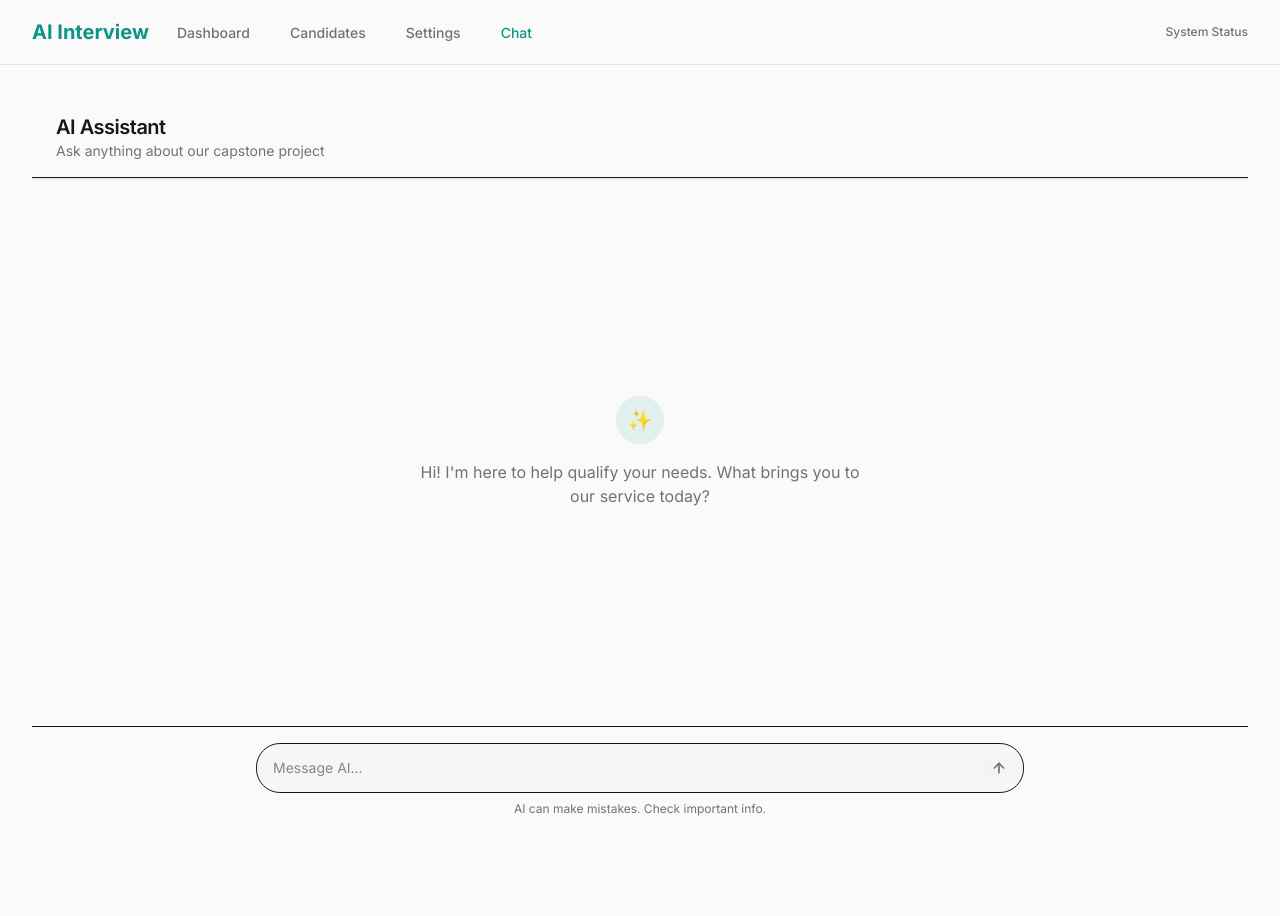
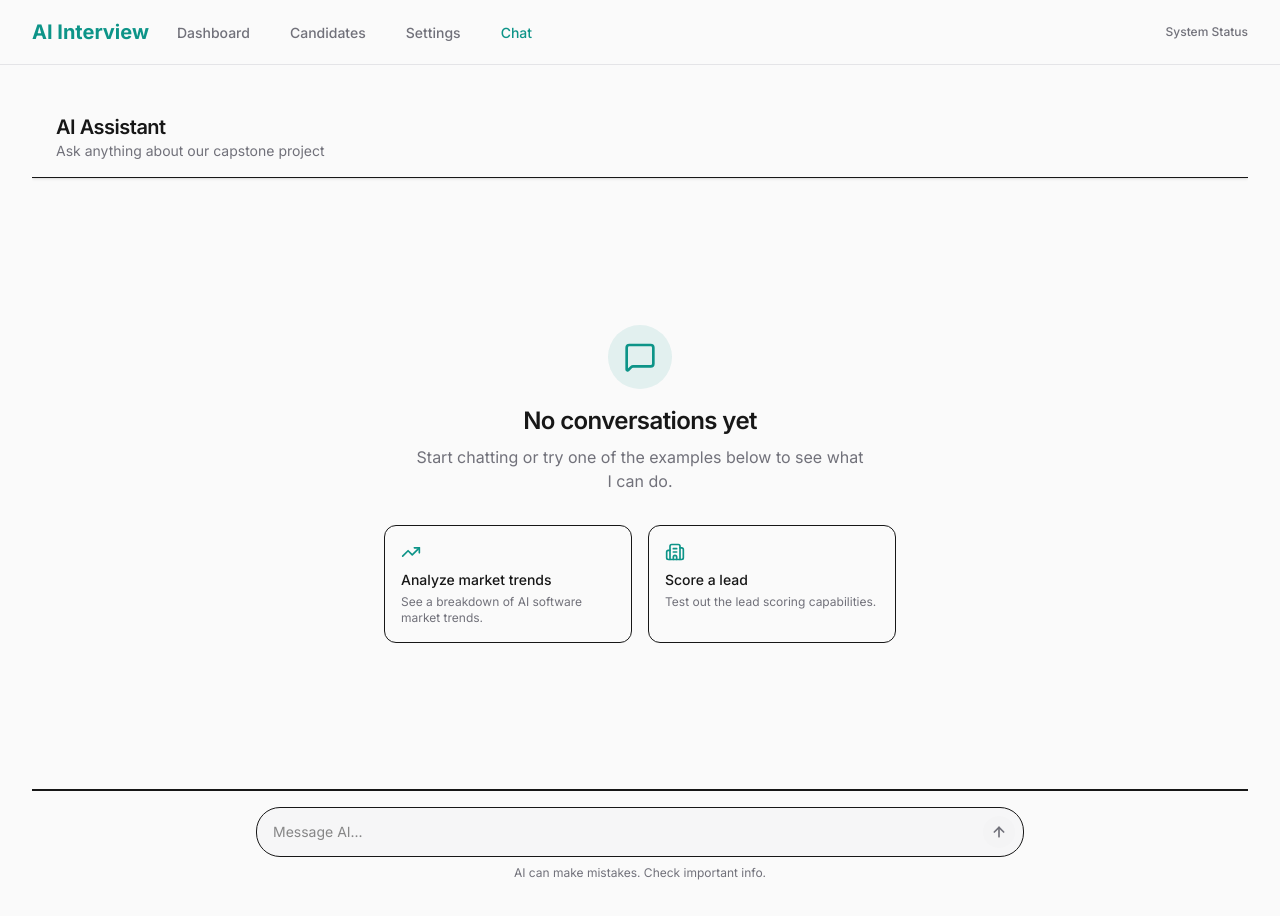
Before and after one commit to gandharr/AI-Dev-Capstone, a Next.js app in the folder capstone-app/: page /chat in a window 1280 px wide. Shown: the top 916 px of the page. Built offline with nearby package versions, Linux system fonts and the light colour scheme.

Commit message:
feat: implement AI chat interface with tool-enabled streaming API and persistent history

```diff
--- a/capstone-app/src/app/api/chat/route.ts
+++ b/capstone-app/src/app/api/chat/route.ts
@@ -25,7 +25,7 @@ export async function POST(req: Request) {
             employeeCount: z.number().describe('The number of employees at the company.'),
             industry: z.string().describe('The industry the company operates in.'),
           }),
-          // @ts-ignore
+          // @ts-expect-error - AI SDK Tool params type mismatch
           execute: async ({ companyName, employeeCount, industry }: { companyName: string; employeeCount: number; industry: string }) => {
             // Simulate API delay
             await new Promise(resolve => setTimeout(resolve, 2000));
@@ -54,7 +54,7 @@ export async function POST(req: Request) {
           parameters: z.object({
             industry: z.string().describe('The industry to analyze (e.g., tech, healthcare, finance)'),
           }),
-          // @ts-ignore
+          // @ts-expect-error - AI SDK Tool params type mismatch
           execute: async ({ industry }: { industry: string }) => {
             // Simulate API delay
             await new Promise(resolve => setTimeout(resolve, 2000));
--- /dev/null
+++ b/capstone-app/src/app/chat/error.tsx
@@ -0,0 +1,53 @@
+'use client'; // Error components must be Client Components
+
+import { useEffect } from 'react';
+import { AlertCircle, RefreshCcw } from 'lucide-react';
+import { motion } from 'framer-motion';
+
+export default function Error({
+  error,
+  reset,
+}: {
+  error: Error & { digest?: string };
+  reset: () => void;
+}) {
+  useEffect(() => {
+    // Log the error to an error reporting service
+    console.error('Chat Route Error:', error);
+  }, [error]);
+
+  return (
+    <div className="flex flex-col items-center justify-center min-h-[100dvh] bg-background text-foreground p-4">
+      <motion.div
+        initial={{ opacity: 0, y: 10, scale: 0.95 }}
+        animate={{ opacity: 1, y: 0, scale: 1 }}
+        transition={{ duration: 0.3, ease: 'easeOut' }}
+        className="max-w-md w-full bg-card border border-border shadow-sm rounded-2xl p-6 text-center space-y-6"
+      >
+        <div className="w-16 h-16 bg-destructive/10 text-destructive rounded-full flex items-center justify-center mx-auto">
+          <AlertCircle size={32} />
+        </div>
+
+        <div className="space-y-2">
+          <h2 className="text-xl font-semibold tracking-tight text-card-foreground">
+            Something went wrong!
+          </h2>
+          <p className="text-sm text-muted-foreground">
+            We encountered an unexpected error while trying to load the chat.
+          </p>
+          <div className="bg-muted p-3 rounded-md text-xs text-left overflow-auto max-h-32 text-muted-foreground mt-4">
+            {error.message || 'Unknown error occurred.'}
+          </div>
+        </div>
+
+        <button
+          onClick={() => reset()}
+          className="w-full flex items-center justify-center space-x-2 bg-primary text-primary-foreground hover:bg-primary/90 px-4 py-3 rounded-lg font-medium transition-colors"
+        >
+          <RefreshCcw size={16} />
+          <span>Try again</span>
+        </button>
+      </motion.div>
+    </div>
+  );
+}
--- a/capstone-app/src/components/chat/Chat.tsx
+++ b/capstone-app/src/components/chat/Chat.tsx
@@ -6,13 +6,13 @@ import { useEffect, useState } from 'react';
 import { MessageList } from './MessageList';
 import { ChatInput } from './ChatInput';
 import { useAutoScroll } from '@/hooks/use-auto-scroll';
-import { ArrowDown } from 'lucide-react';
+import { ArrowDown, MessageSquare, TrendingUp, Building2 } from 'lucide-react';
 import { motion, AnimatePresence } from 'framer-motion';
 
 const CHAT_STORAGE_KEY = 'capstone_chat_messages';
 
 export function Chat() {
-  const { messages, setMessages, sendMessage, status, stop, error } = useChat({
+  const { messages, setMessages, sendMessage, status, stop, error, reload } = useChat({
     transport: new DefaultChatTransport({ api: '/api/chat' }),
     // We handle errors gracefully
     onError: (err) => {
@@ -32,6 +32,12 @@ export function Chat() {
     if (input.trim() && !isLoading) {
       sendMessage({ parts: [{ type: 'text', text: input }], role: 'user' });
       setInput('');
+    }
+  };
+
+  const handleSuggestionClick = (suggestion: string) => {
+    if (!isLoading) {
+      sendMessage({ parts: [{ type: 'text', text: suggestion }], role: 'user' });
     }
   };
 
@@ -71,9 +77,9 @@ export function Chat() {
   }
 
   return (
-    <div className="flex flex-col h-[calc(100vh-4rem)] bg-background">
+    <div className="flex flex-col h-[100dvh] bg-background overscroll-none">
       {/* Header */}
-      <div className="border-b px-6 py-4 flex items-center justify-between bg-card text-card-foreground shadow-sm">
+      <div className="border-b px-6 py-4 flex items-center justify-between bg-card text-card-foreground shadow-sm z-10 relative">
         <div>
           <h1 className="text-xl font-semibold tracking-tight">AI Assistant</h1>
           <p className="text-sm text-muted-foreground">Ask anything about our capstone project</p>
@@ -87,25 +93,45 @@ export function Chat() {
       >
         <div className="max-w-3xl mx-auto w-full flex flex-col h-full">
           {messages.length === 0 ? (
-            <div className="flex-1 flex flex-col items-center justify-center text-muted-foreground space-y-4 py-12">
-              <div className="w-12 h-12 rounded-full bg-primary/10 flex items-center justify-center">
-                <span className="text-xl">✨</span>
+            <div className="flex-1 flex flex-col items-center justify-center space-y-8 py-12">
+              <div className="flex flex-col items-center text-center space-y-4">
+                <div className="w-16 h-16 rounded-full bg-primary/10 flex items-center justify-center">
+                  <MessageSquare className="w-8 h-8 text-primary" />
+                </div>
+                <div>
+                  <h2 className="text-2xl font-semibold tracking-tight">No conversations yet</h2>
+                  <p className="text-muted-foreground max-w-md mx-auto mt-2">
+                    Start chatting or try one of the examples below to see what I can do.
+                  </p>
+                </div>
               </div>
-              <p className="text-center max-w-md">
-                Hi! I&apos;m here to help qualify your needs. What brings you to our service today?
-              </p>
+
+              <div className="grid grid-cols-1 sm:grid-cols-2 gap-4 w-full max-w-lg">
+                <button
+                  onClick={() => handleSuggestionClick("Analyze market trends for the AI software industry")}
+                  className="flex flex-col items-start p-4 bg-card border rounded-xl hover:bg-accent hover:text-accent-foreground transition-colors text-left"
+                >
+                  <TrendingUp className="w-5 h-5 mb-2 text-primary" />
+                  <span className="font-medium text-sm">Analyze market trends</span>
+                  <span className="text-xs text-muted-foreground mt-1 line-clamp-2">See a breakdown of AI software market trends.</span>
+                </button>
+                <button
+                  onClick={() => handleSuggestionClick("Score a lead for a tech company with 500 employees")}
+                  className="flex flex-col items-start p-4 bg-card border rounded-xl hover:bg-accent hover:text-accent-foreground transition-colors text-left"
+                >
+                  <Building2 className="w-5 h-5 mb-2 text-primary" />
+                  <span className="font-medium text-sm">Score a lead</span>
+                  <span className="text-xs text-muted-foreground mt-1 line-clamp-2">Test out the lead scoring capabilities.</span>
+                </button>
+              </div>
             </div>
           ) : (
-            <>
-              <MessageList messages={messages} isLoading={isLoading} />
-              {error && (
-                <div className="bg-red-500/10 text-red-500 p-4 rounded-xl text-sm mb-4 border border-red-500/20 max-w-2xl mx-auto">
-                  <strong>Error:</strong> {error.message || 'An error occurred during chat.'}
-                  <br />
-                  If you see an API key error, make sure GOOGLE_GENERATIVE_AI_API_KEY is properly set in your Vercel Environment Variables and that you hit Redeploy!
-                </div>
-              )}
-            </>
+            <MessageList
+              messages={messages}
+              isLoading={isLoading}
+              error={error}
+              reload={reload}
+            />
           )}
         </div>
       </div>
@@ -131,7 +157,7 @@ export function Chat() {
       </AnimatePresence>
 
       {/* Input Area */}
-      <div className="flex-shrink-0 z-20">
+      <div className="flex-shrink-0 z-20 bg-background/80 backdrop-blur-sm border-t pb-safe">
         <ChatInput
           input={input}
           handleInputChange={handleInputChange}
--- a/capstone-app/src/components/chat/ChatInput.tsx
+++ b/capstone-app/src/components/chat/ChatInput.tsx
@@ -56,7 +56,7 @@ export function ChatInput({ input, handleInputChange, handleSubmit, isLoading, s
           onChange={handleInputChange}
           onKeyDown={onKeyDown}
           placeholder="Message AI..."
-          className="w-full max-h-[200px] bg-transparent resize-none px-4 py-3.5 focus:outline-none text-sm disabled:opacity-50"
+          className="w-full max-h-[200px] bg-transparent resize-none px-4 py-3.5 focus:outline-none text-base sm:text-sm disabled:opacity-50"
           rows={1}
           disabled={isLoading}
         />
--- /dev/null
+++ b/capstone-app/src/components/chat/MessageSkeleton.tsx
@@ -0,0 +1,29 @@
+'use client';
+
+import { motion } from 'framer-motion';
+import { Bot } from 'lucide-react';
+
+export function MessageSkeleton() {
+  return (
+    <motion.div
+      layout="position"
+      initial={{ opacity: 0, y: 10, scale: 0.95 }}
+      animate={{ opacity: 1, y: 0, scale: 1 }}
+      exit={{ opacity: 0, scale: 0.95 }}
+      transition={{ duration: 0.3, ease: 'easeOut' }}
+      className="flex w-full justify-start group"
+    >
+      <div className="flex max-w-[85%] sm:max-w-[75%] space-x-3 items-end flex-row">
+        <div className="flex-shrink-0 flex items-center justify-center w-8 h-8 rounded-full bg-muted text-muted-foreground">
+          <Bot size={16} />
+        </div>
+
+        <div className="px-4 py-3 rounded-2xl text-sm leading-relaxed w-64 bg-muted/50 text-foreground rounded-bl-sm border border-border/50 space-y-2.5">
+          <div className="h-4 bg-foreground/10 rounded animate-pulse w-3/4"></div>
+          <div className="h-4 bg-foreground/10 rounded animate-pulse w-full"></div>
+          <div className="h-4 bg-foreground/10 rounded animate-pulse w-5/6"></div>
+        </div>
+      </div>
+    </motion.div>
+  );
+}
--- a/capstone-app/src/components/chat/ThinkingIndicator.tsx
+++ /dev/null
@@ -1,31 +0,0 @@
-'use client';
-
-import { motion } from 'framer-motion';
-
-export function ThinkingIndicator() {
-  return (
-    <motion.div
-      initial={{ opacity: 0, y: 10 }}
-      animate={{ opacity: 1, y: 0 }}
-      exit={{ opacity: 0, scale: 0.9 }}
-      transition={{ duration: 0.2 }}
-      className="flex items-center space-x-1.5 p-4 bg-muted/30 w-fit rounded-2xl rounded-tl-sm"
-    >
-      <motion.div
-        className="w-2 h-2 rounded-full bg-muted-foreground/60"
-        animate={{ y: [0, -4, 0] }}
-        transition={{ duration: 0.6, repeat: Infinity, ease: "easeInOut", delay: 0 }}
-      />
-      <motion.div
-        className="w-2 h-2 rounded-full bg-muted-foreground/60"
-        animate={{ y: [0, -4, 0] }}
-        transition={{ duration: 0.6, repeat: Infinity, ease: "easeInOut", delay: 0.2 }}
-      />
-      <motion.div
-        className="w-2 h-2 rounded-full bg-muted-foreground/60"
-        animate={{ y: [0, -4, 0] }}
-        transition={{ duration: 0.6, repeat: Infinity, ease: "easeInOut", delay: 0.4 }}
-      />
-    </motion.div>
-  );
-}
```
Also changed, not shown: capstone-app/src/components/chat/MessageList.tsx (+35 -4 lines).
